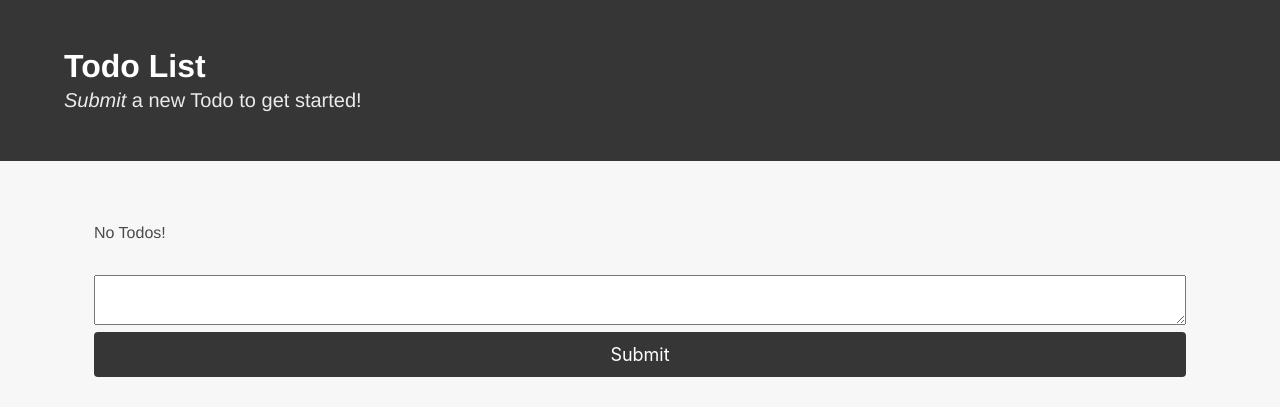
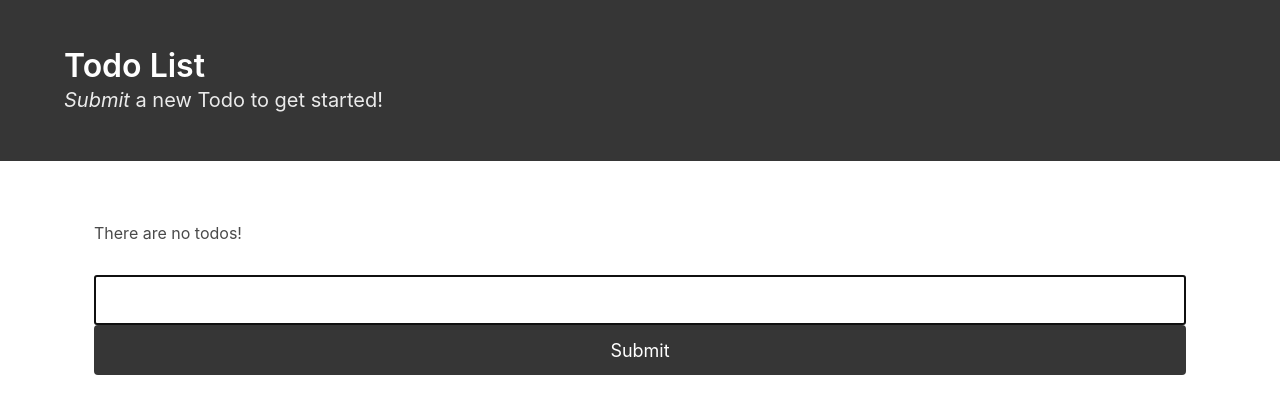
Before and after one commit to p4l-UserTester-2/django-starter, a Django app: page / in a window 1280 px wide. Shown: the top 416 px of the page. Run offline with Django 3.2, Linux system fonts and the light colour scheme; data that the repository does not hold is empty; some libraries are stand-ins or nearby versions.

Commit message:
Change textarea to text-field and add autofocus.

```diff
--- a/django_starter/forms.py
+++ b/django_starter/forms.py
@@ -1,7 +1,10 @@
-from django.forms import ModelForm
+from django.forms import ModelForm, TextInput
 from django_starter.models import Task
 
 class TaskForm(ModelForm):
   class Meta:
     model = Task
     fields = ['content']
+    widgets = {
+      'content': TextInput(attrs={'autofocus': 'autofocus'}),
+    }
--- a/static/style.css
+++ b/static/style.css
@@ -1,8 +1,3 @@
-body {
-  font-family: "San Francisco", "Helvetica Neue", "Lucida Grande", san-serif;
-  background: #f7f7f7;
-}
-
 .hero {
   margin-bottom: 30px;
 }
@@ -19,14 +14,10 @@ body {
   display: none;
 }
 
-.addTodo textarea {
+.addTodo input {
   width: 100%;
   height: 50px;
   padding: 10px;
   resize: vertical;
   font-size: 18px;
 }
-
-.addTodo input{
-  font-size: 18px;
-}
--- a/templates/index.html
+++ b/templates/index.html
@@ -12,7 +12,7 @@
 
   <div class="container todo-list">
     {% if tasks|length < 1 %}
-    <p>No Todos!</p>
+    <p>There are no todos!</p>
     {% endif %}
     {% for task in tasks %}
     <article class="media">
```
